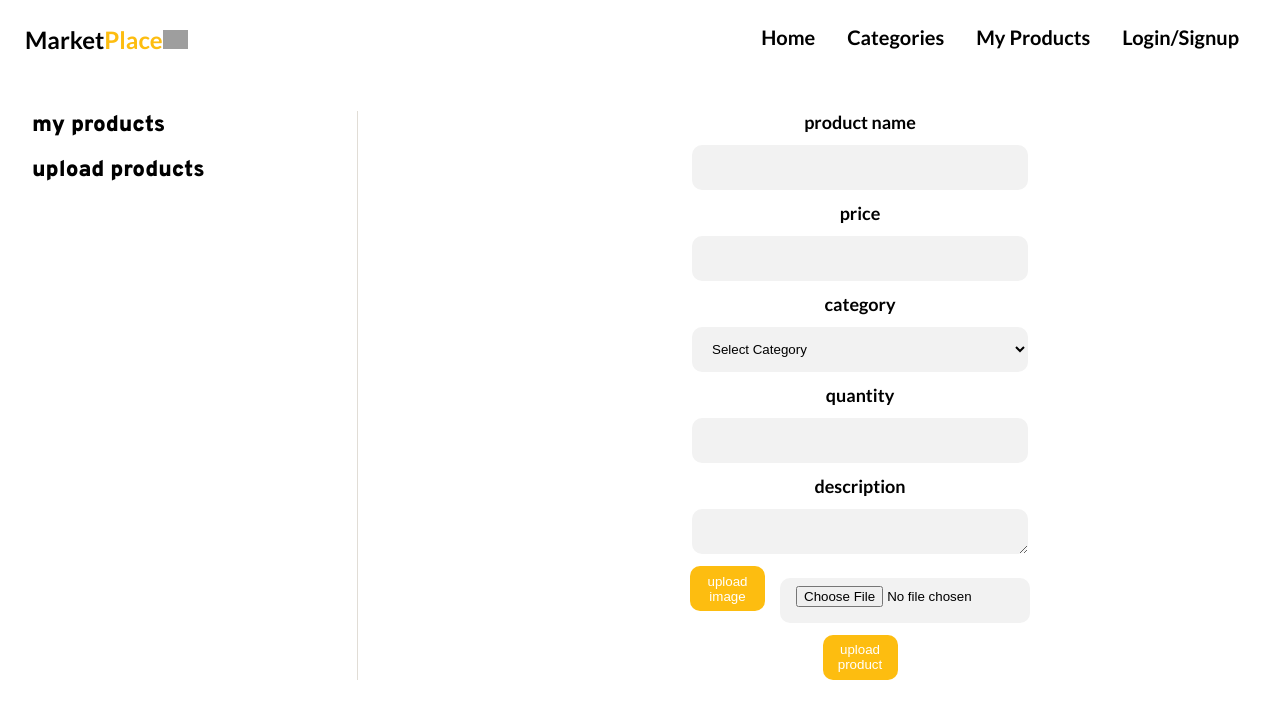
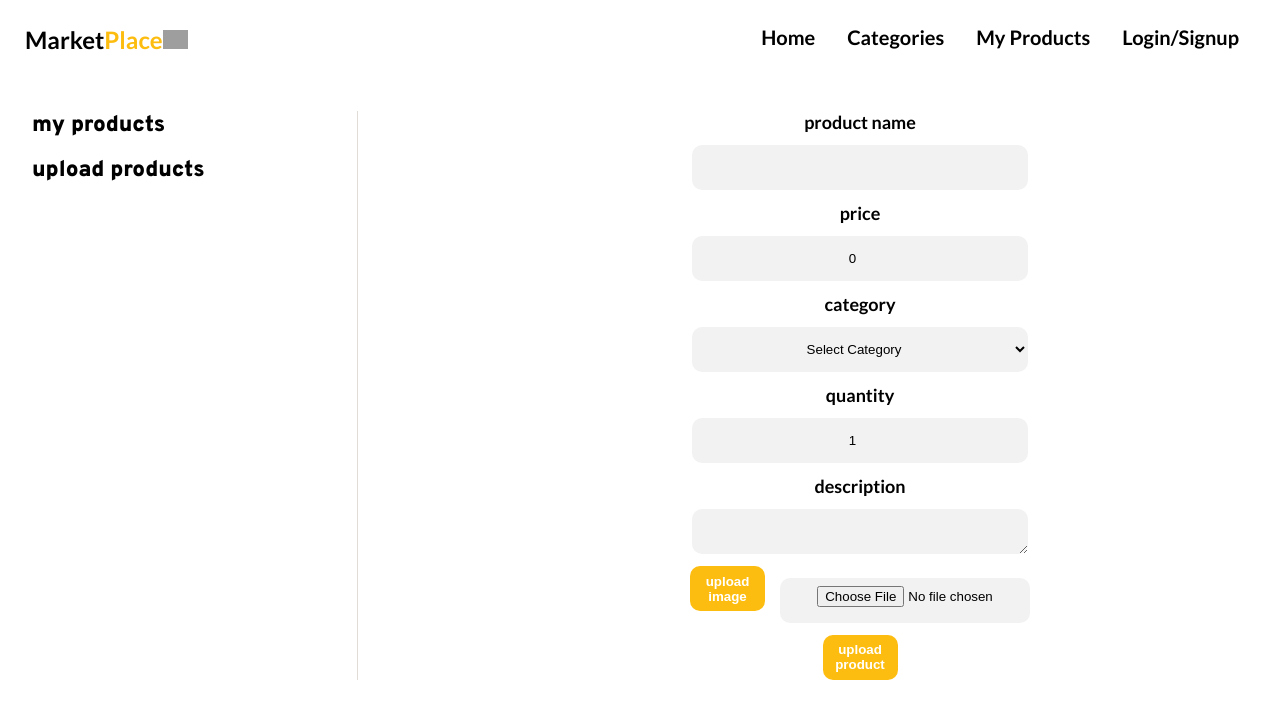
Before and after one commit to davidgdev/the-market-place, a React (Create React App) app: page /upload in a window 1280 px wide. Shown: the top 718 px of the page. Built offline with nearby package versions, Linux system fonts and the light colour scheme; grey boxes are pictures that could not be loaded.

Commit message:
Adds Mock for create/save new Seller Product

```diff
--- a/src/components/UploadProduct.jsx
+++ b/src/components/UploadProduct.jsx
@@ -1,16 +1,72 @@
-import React from 'react';
+import React, { useState } from 'react';
+import useInput from '../utils/useInput';
 import '../sass/components/_UploadProduct.scss';
 
+
 function UploadProduct(){
+    const [name, setName] = useInput('');
+    const [price, setPrice] = useInput(0.00);
+    const [category, setCategory] = useInput('');
+    const [quantity, setQuantity] = useInput(1);
+    const [description, setDescription] = useInput('');
+
+    const [message, setMessage] = useState('');
+    const [showMessage, setShowMessage] = useState('hidden');
+
+    function handleSubmit(ev) {
+        ev.preventDefault();
+        if (name === '' || price === "" || category === "" || quantity ==="" || description ==="") {
+            setMessage("Please add all product details");
+            setShowMessage('failure');
+            setTimeout(function(){ setShowMessage('hidden'); }, 1500);
+        } else if (price <= 0 || quantity <= 0 ) {
+            setMessage("Price and Quantity must be above zero");
+            setShowMessage('failure');
+            setTimeout(function(){ setShowMessage('hidden'); }, 1500);
+        } else {
+        let newProduct = {
+            "name": name,
+            "price": price,
+            "category": category,
+            "quantity": quantity,
+            "description": description,
+            "seller": 'johndoe'
+        };
+        fetch('https://608d9e2cfe2e9c00171e1daf.mockapi.io/api/v1/products', {
+            method: 'POST',
+            body: JSON.stringify(newProduct),
+            headers: {
+                'Content-Type': 'application/json'
+            }
+        })
+        .then(res => {
+            if (res.status === 201) {
+                setMessage("Product created succesfully!")
+                setShowMessage('success');
+                setTimeout(function(){ setShowMessage('hidden'); }, 1500);
+                return res;
+            }
+
+        })
+        .catch(err => {
+            setMessage(err);
+            setShowMessage('failure');
+            setTimeout(function(){ setShowMessage('hidden'); }, 1500);
+            return err
+        })
+        }
+    }
+
     return (
+        <>
         <form id="product-form" className="product__form">
             <label className="form__label">product name</label>
-            <input id="prod-name" type="text" className="form__input"/>
+            <input id="prod-name" type="text" className="form__input" value={name} onChange={setName} />
             <label className="form__label">price</label>
-            <input id="price" type="number" className="form__input"/>
+            <input id="price" type="number" className="form__input" value={price} onChange={setPrice} />
 
             <label className="form__label">category</label>
-            <select name="categories" id="categories" className="form__input">
+            <select name="categories" id="categories" className="form__input" value={category} onChange={setCategory} >
                 <option value="#">Select Category</option>
                 <option value="Technology">Technology</option>
                 <option value="Clothing">Clothing</option>
@@ -18,18 +74,23 @@ function UploadProduct(){
                 <option value="Travel">Travel</option>
             </select>
             <label className="form__label">quantity</label>
-            <input id="price" type="number" className="form__input"/>
+            <input id="price" type="number" className="form__input" value={quantity} onChange={setQuantity} />
 
             <label className="form__label">description</label>
-            <textarea id="description" name="description" className="form__input" rows="4" cols="50"></textarea>
+            <textarea id="description" name="description" className="form__input" rows="10" cols="50" value={description} onChange={setDescription} ></textarea>
 
             <div className="form__images">
                 <button className="form__button button-upload">upload image</button>
                 <input id="image" type="file" className="form__input-upload"/>
             </div>
 
-            <button type="submit" className="form__button">upload product</button>
+            <button type="submit" className="form__button" onClick={handleSubmit}>upload product</button>
+            <div className={showMessage}>
+                {message}
+            </div>
         </form>
+
+        </>
     );
 }
 
--- a/src/css/App.css
+++ b/src/css/App.css
@@ -463,6 +463,7 @@ body {
   width: 336px;
   height: 45px;
   padding: 0.5rem 1rem;
+  text-align-last: center;
 }
 
 .form__input-upload {
@@ -473,6 +474,7 @@ body {
   width: 336px;
   height: 45px;
   padding: 0.5rem 1rem;
+  text-align-last: center;
   width: 250px;
 }
 
@@ -492,6 +494,7 @@ body {
   outline: none;
   border: none;
   cursor: pointer;
+  font-weight: bold;
 }
 
 .form__input-check {
--- a/src/pages/SellerProducts.jsx
+++ b/src/pages/SellerProducts.jsx
@@ -12,7 +12,7 @@ function SellerProducts () {
     },[])
 
     function getSellerProducts () {
-        fetch('/mockAPI/sellerProducts.json')
+        fetch('https://608d9e2cfe2e9c00171e1daf.mockapi.io/api/v1/products')
         .then(response => {
             return response.json();
         })
--- a/src/pages/SellerProductsUpload.jsx
+++ b/src/pages/SellerProductsUpload.jsx
@@ -1,28 +1,15 @@
-import React, {useState, useEffect} from 'react';
+import React from 'react';
 import '../sass/pages/_SellerProduct.scss';
 import UploadProduct from '../components/UploadProduct';
 import SideMenu from '../components/SideMenu';
 
+
 function SellerProductsUpload () {
-
-    const [newProduct, setNewProduct] = useState({
-        "name":'',
-        "price":'',
-        "category":'',
-        "quantity": 0,
-        "description":'',
-        "image":'',
-    });
-
-    function handleChange(ev) {
-        console.log(ev)
-    }
-
     return (
         <main className="seller grid">
             <SideMenu />
             <div id="separator" className="seller__separator"/>
-            <UploadProduct onChange={handleChange}/>
+            <UploadProduct />
         </main>
     )
 };
--- a/src/sass/abstracts/_mixins.scss
+++ b/src/sass/abstracts/_mixins.scss
@@ -8,6 +8,7 @@
     width: 336px;
     height: 45px;
     padding: 0.5rem 1rem;
+    text-align-last: center;
 }
 
 @mixin label {
@@ -25,6 +26,7 @@
     outline: none;
     border: none;
     cursor: pointer;
+    font-weight: bold;
 }
 
 @mixin form{
--- a/src/sass/components/_UploadProduct.scss
+++ b/src/sass/components/_UploadProduct.scss
@@ -14,3 +14,23 @@
 .button-upload{
     margin-right: 15px;
 }
+
+.success {
+    background-color: rgba(105, 167, 115, 0.4);
+    margin: auto;
+    padding: 0.5rem 1rem;
+    border-radius: 1rem;
+    font-size: 1rem;
+}
+
+.failure {
+    background-color: rgba(162, 59, 26, 0.4);
+    margin: auto;
+    padding: 0.5rem 1rem;
+    border-radius: 1rem;
+    font-size: 1rem;
+}
+
+.hidden {
+    display: none;
+}
--- /dev/null
+++ b/src/utils/useInput.js
@@ -0,0 +1,13 @@
+import {useState} from 'react';
+
+function useInput(initialValue){
+   const [value,setValue] = useState(initialValue);
+
+    function handleChange(e){
+        setValue(e.target.value);
+    }
+
+   return [value,handleChange];
+}
+
+export default useInput;
```
